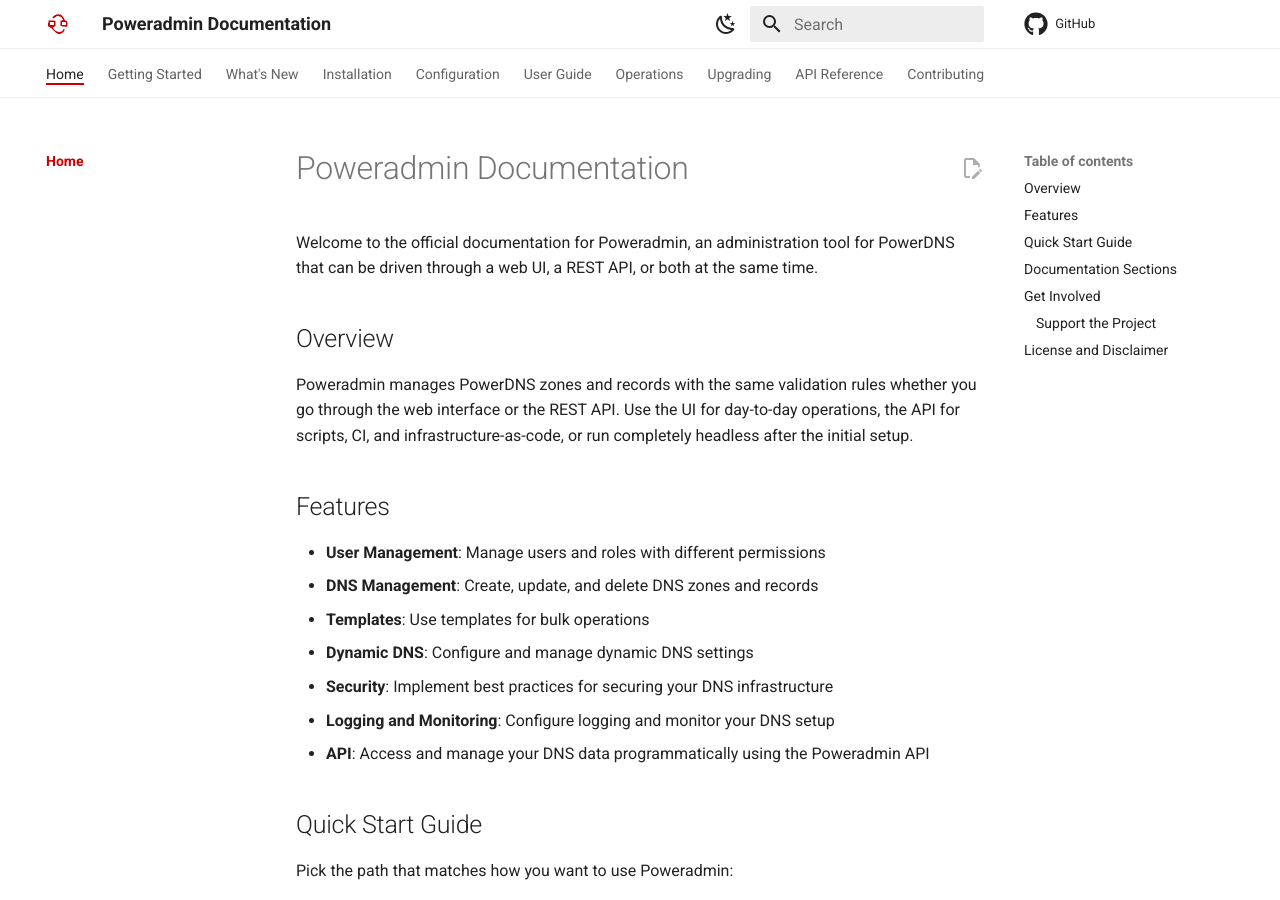
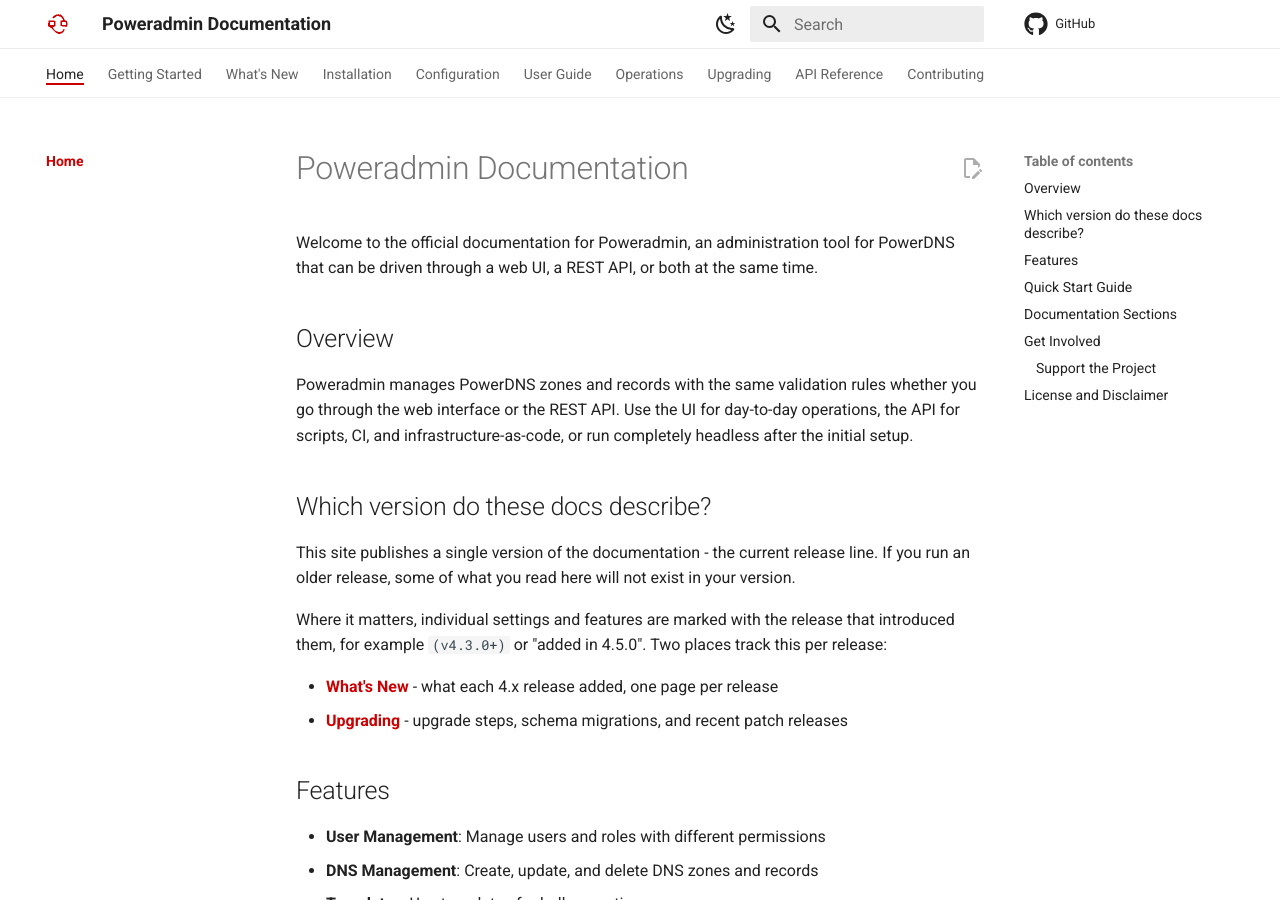
Before and after one commit to poweradmin/poweradmin-docs, an MkDocs documentation site: the page built from docs/index.md, in a window 1280 px wide and 900 px high. Built offline with MkDocs 1.6.1 and Material for MkDocs 9.7.7, drawn with Linux system fonts in a browser that asks for light colours; comment, search, counter and statistics services are not loaded.

Commit message:
docs: state which version the site documents and drop the fixed audit date

```diff
--- a/docs/index.md
+++ b/docs/index.md
@@ -5,6 +5,17 @@
 ## Overview
 
 Poweradmin manages PowerDNS zones and records with the same validation rules whether you go through the web interface or the REST API. Use the UI for day-to-day operations, the API for scripts, CI, and infrastructure-as-code, or run completely headless after the initial setup.
+
+## Which version do these docs describe?
+
+This site publishes a single version of the documentation - the current release line. If you run
+an older release, some of what you read here will not exist in your version.
+
+Where it matters, individual settings and features are marked with the release that introduced
+them, for example `(v4.3.0+)` or "added in 4.5.0". Two places track this per release:
+
+- **[What's New](whats-new/index.md)** - what each 4.x release added, one page per release
+- **[Upgrading](upgrading/index.md)** - upgrade steps, schema migrations, and recent patch releases
 
 ## Features
 
```
Also changed, not shown: docs/getting-started/requirements.md (+3 -1 lines).
